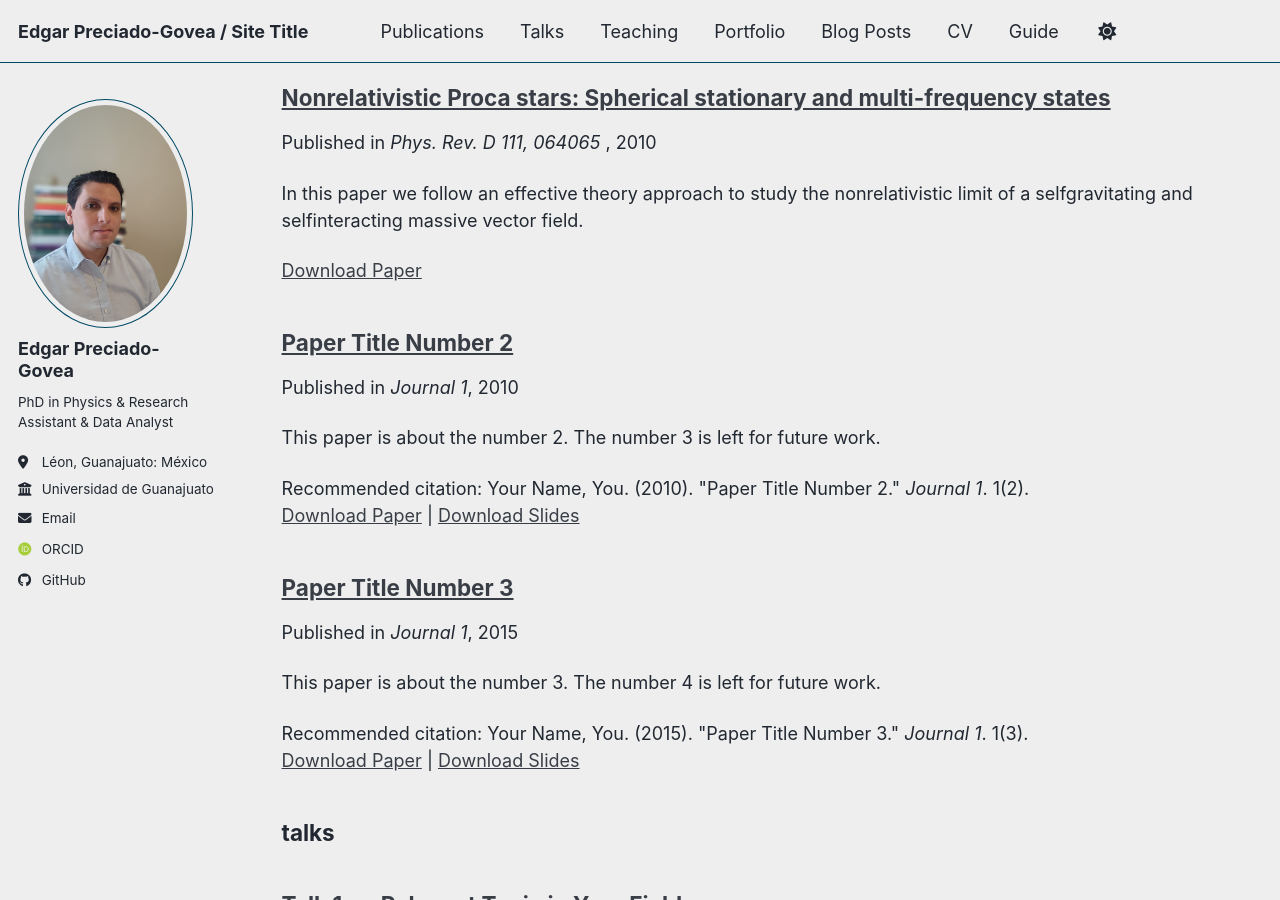
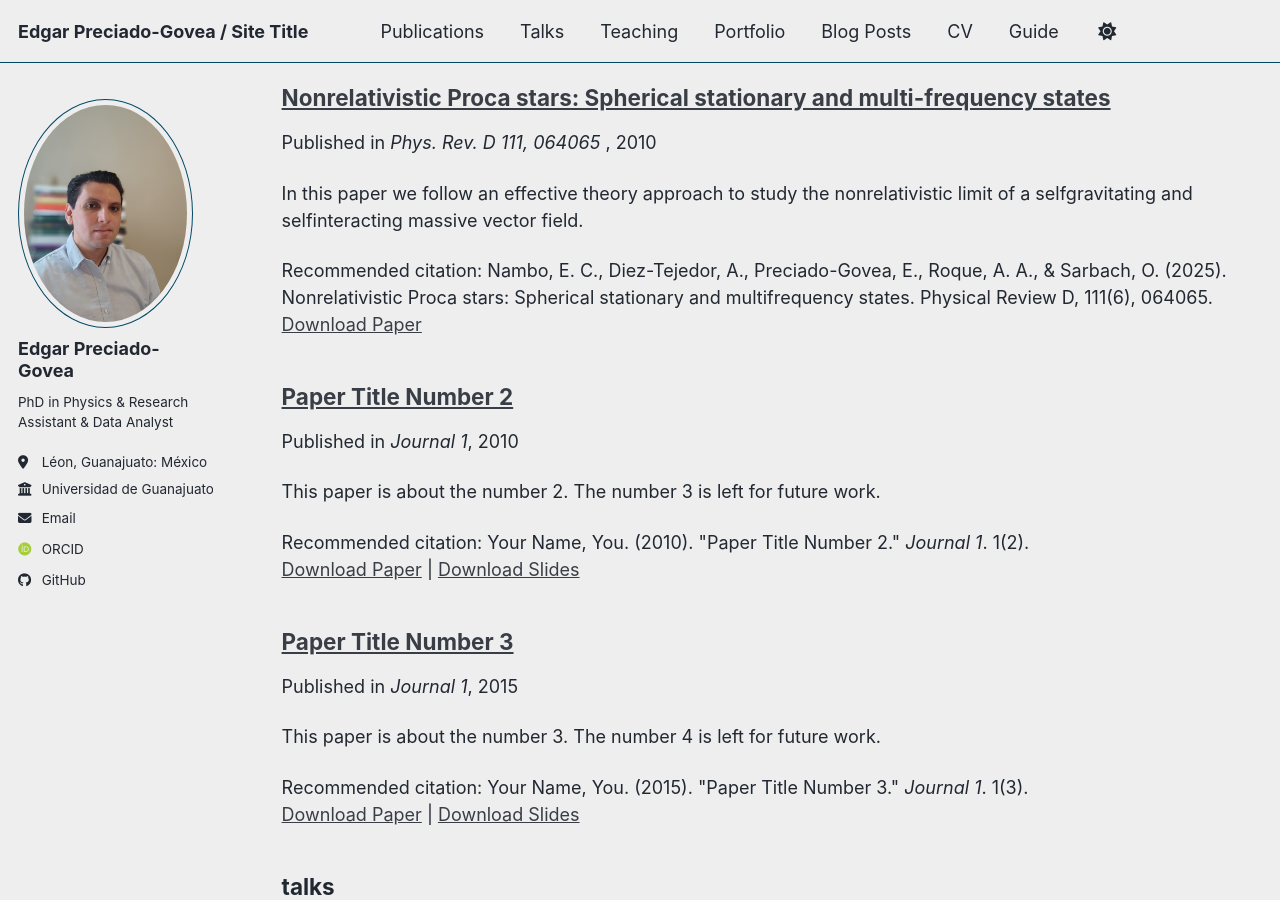
Before and after one commit to edgargovea/edgarpgovea.github.io, a Jekyll site: the page built from _pages/sitemap.md, in a window 1280 px wide and 900 px high, scrolled down 3924 px. Built offline with Jekyll 4.4.1, drawn with Linux system fonts in a browser that asks for light colours; some web fonts are replaced; a script bundle is joined from its source files by our own code; library files that are not in the unit come from our copies.

Commit message:
Update 2010-10-01-Non-relativistic.md

```diff
--- a/_publications/2010-10-01-Non-relativistic.md
+++ b/_publications/2010-10-01-Non-relativistic.md
@@ -8,6 +8,7 @@ date: 2010-10-01
 venue: 'Phys. Rev. D 111, 064065 '
 paperurl: 'https://arxiv.org/abs/2412.06901'
 authors: "Emmanuel Chávez Nambo, Alberto Diez-Tejedor, Edgar Preciado-Govea, Armando A. Roque, and Olivier Sarbach"
+citation: 'Nambo, E. C., Diez-Tejedor, A., Preciado-Govea, E., Roque, A. A., & Sarbach, O. (2025). Nonrelativistic Proca stars: Spherical stationary and multifrequency states. Physical Review D, 111(6), 064065.'
 ---
 
 The contents above will be part of a list of publications, if the user clicks the link for the publication than the contents of section will be rendered as a full page, allowing you to provide more information about the paper for the reader. When publications are displayed as a single page, the contents of the above "citation" field will automatically be included below this section in a smaller font.
```
